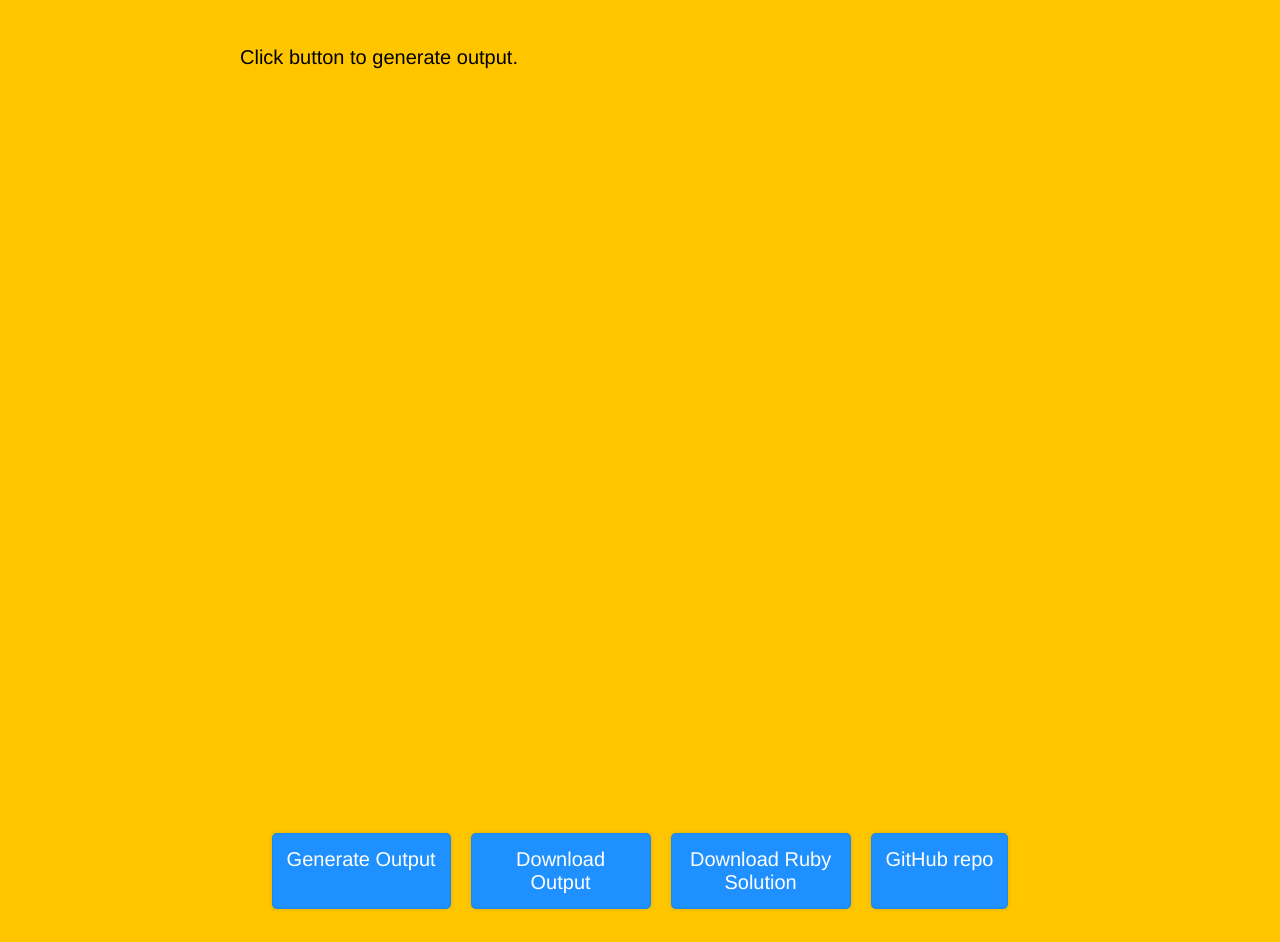
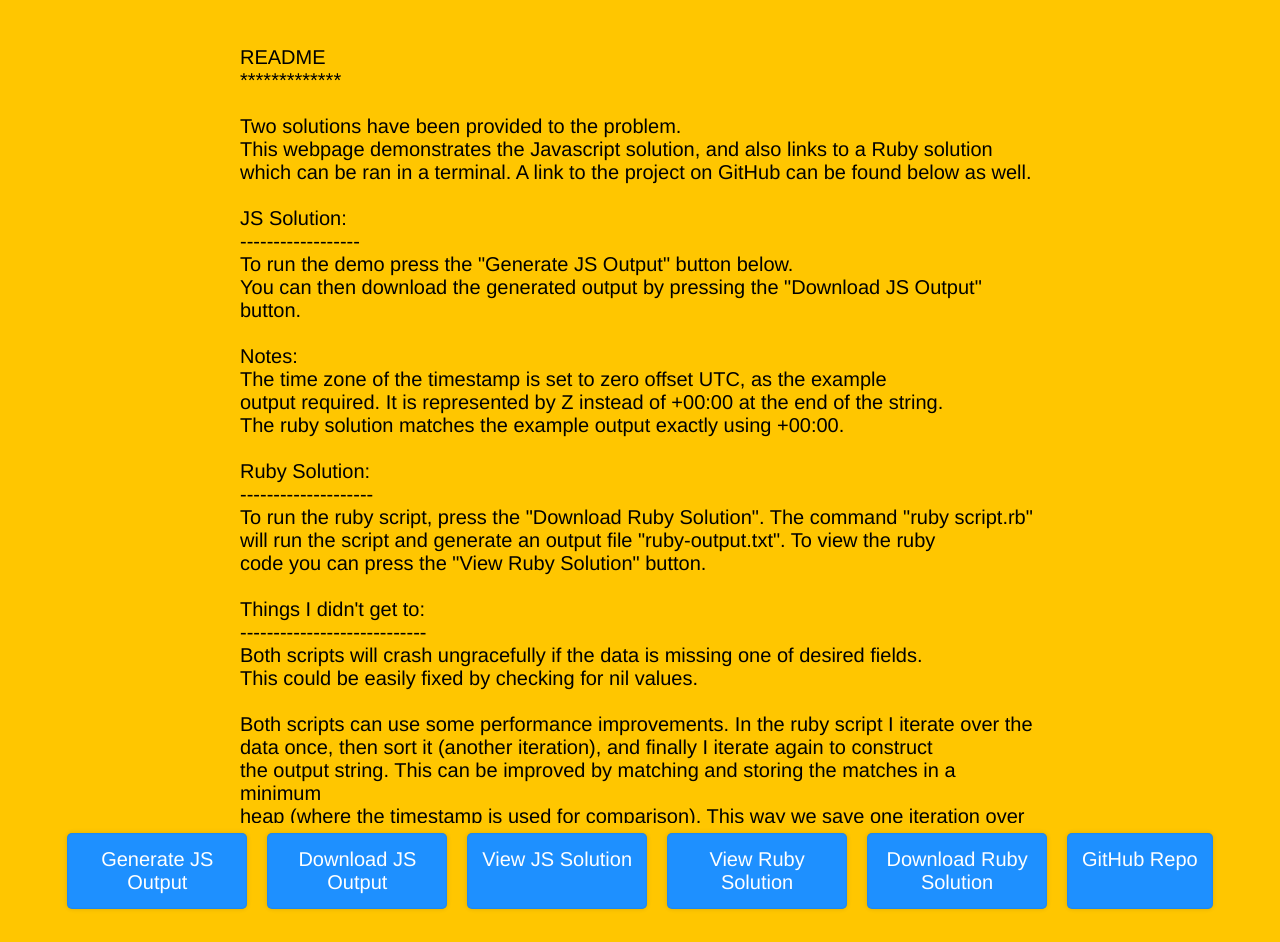
Before and after one commit to shukerov/earthquakes-analysis, a plain HTML site: page index.html in a window 1280 px wide. Drawn offline with Linux system fonts and the light colour scheme; no server answers.

Commit message:
Adding a README

```diff
--- a/index.html
+++ b/index.html
@@ -8,13 +8,47 @@
 <body>
   <div class="wrapper">
     <div class="text-container" id="output">
-       Click button to generate output.
+       README
+       *************
+
+       Two solutions have been provided to the problem.
+       This webpage demonstrates the Javascript solution, and also links to a Ruby solution
+       which can be ran in a terminal. A link to the project on GitHub can be found below as well.
+
+       JS Solution:
+       ------------------
+       To run the demo press the "Generate JS Output" button below.
+       You can then download the generated output by pressing the "Download JS Output" button.
+
+       Notes:
+       The time zone of the timestamp is set to zero offset UTC, as the example
+       output required. It is represented by Z instead of +00:00 at the end of the string.
+       The ruby solution matches the example output exactly using +00:00.
+
+       Ruby Solution:
+       --------------------
+       To run the ruby script, press the "Download Ruby Solution". The command "ruby script.rb"
+       will run the script and generate an output file "ruby-output.txt". To view the ruby
+       code you can press the "View Ruby Solution" button.
+
+       Things I didn't get to:
+       ----------------------------
+       Both scripts will crash ungracefully if the data is missing one of desired fields.
+       This could be easily fixed by checking for nil values.
+
+       Both scripts can use some performance improvements. In the ruby script I iterate over the
+       data once, then sort it (another iteration), and finally I iterate again to construct
+       the output string. This can be improved by matching and storing the matches in a minimum
+       heap (where the timestamp is used for comparison). This way we save one iteration over the
+       data points, and enjoy a O(1) removal from the heap when constructing the output string.
     </div>
     <div class="button-container">
-      <a class="button" id="generate-output">Generate Output</a>
-      <a class="button" id="download-output">Download Output</a>
-      <a class="button" href="ruby-solution.rb" download="ruby-solution.rb">Download Ruby Solution</a>
-      <a class="button" href="https://github.com/shukerov/shukerov.github.io">GitHub repo</a>
+      <a class="button" id="generate-output">Generate JS Output</a>
+      <a class="button" id="download-output">Download JS Output</a>
+      <a class="button" href="https://github.com/shukerov/shukerov.github.io/blob/master/script.js">View JS Solution</a>
+      <a class="button" href="https://github.com/shukerov/shukerov.github.io/blob/master/script.rb">View Ruby Solution</a>
+      <a class="button" href="script.rb" download="script.rb">Download Ruby Solution</a>
+      <a class="button" href="https://github.com/shukerov/shukerov.github.io">GitHub Repo</a>
     </div>
   </div>
 </body>
```
